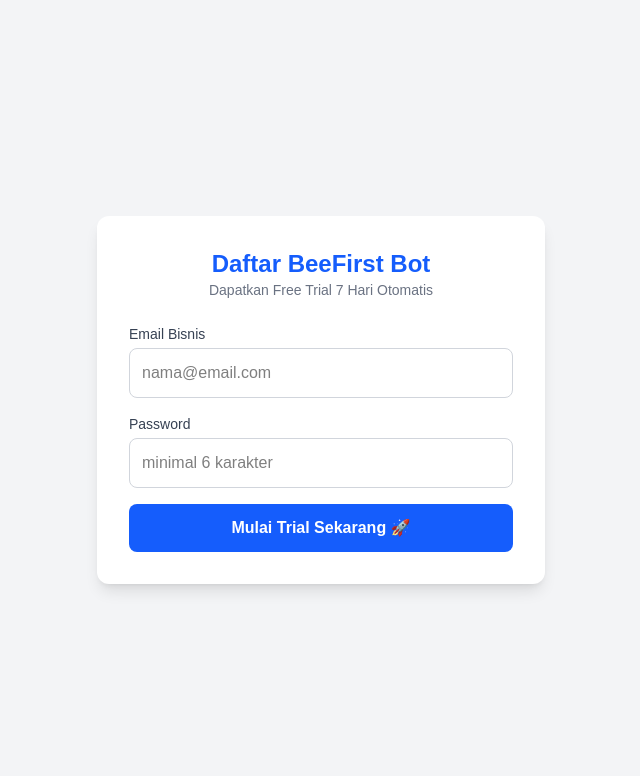
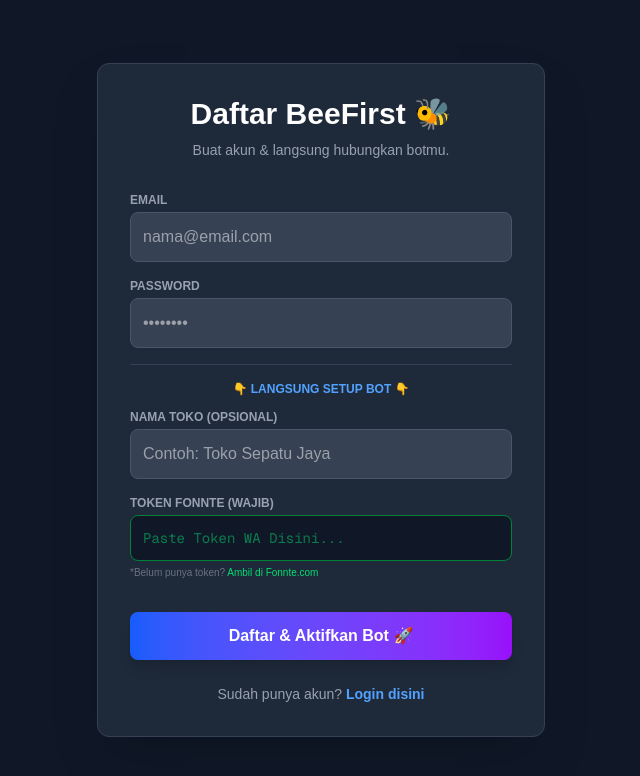
Before and after one commit to sonahaiqal-dev/beefirst-bot, a Next.js app: page /register in a window 1280 px wide. Shown: the top 776 px of the page, without its empty margins (319-959 px from the left). Built offline with nearby package versions, Linux system fonts and the light colour scheme; no server answers.

Commit message:
Pasang otak AI Groq

```diff
--- a/app/register/page.tsx
+++ b/app/register/page.tsx
@@ -2,81 +2,140 @@
 import { useState } from 'react'
 import { supabase } from '@/lib/supabaseClient'
 import { useRouter } from 'next/navigation'
+import Link from 'next/link'
 
 export default function Register() {
   const [email, setEmail] = useState('')
   const [password, setPassword] = useState('')
+  // Tambahan Form Baru:
+  const [token, setToken] = useState('')
+  const [storeName, setStoreName] = useState('')
+
   const [loading, setLoading] = useState(false)
-  const [msg, setMsg] = useState('')
+  const router = useRouter()
 
-  // Fungsi saat tombol Daftar diklik
-  const handleRegister = async (e: React.FormEvent) => {
-    e.preventDefault()
+  const handleRegister = async () => {
+    if (!email || !password || !token) {
+        alert("⚠️ Email, Password, dan Token WA Wajib diisi!")
+        return
+    }
+
     setLoading(true)
-    setMsg('')
+    try {
+      // 1. DAFTAR AKUN BARU (AUTH)
+      const { data: authData, error: authError } = await supabase.auth.signUp({
+        email,
+        password,
+      })
 
-    // 1. Minta Supabase daftarkan user baru
-    const { data, error } = await supabase.auth.signUp({
-      email: email,
-      password: password,
-    })
+      if (authError) throw authError
 
-    if (error) {
-      setMsg('❌ Gagal: ' + error.message)
-    } else {
-      // Jika berhasil, Supabase akan kirim email konfirmasi
-      // Dan Trigger SQL kita akan otomatis bikin data profil + trial 7 hari
-      setMsg('✅ Sukses! Cek email kamu untuk verifikasi.')
+      // 2. JIKA SUKSES, LANGSUNG UPDATE DATA PROFIL (Token & Nama Toko)
+      if (authData.user) {
+        const { error: profileError } = await supabase
+            .from('profiles')
+            .update({
+                fonnte_token: token,
+                store_name: storeName || 'Toko Baru', // Default kalau kosong
+                is_active: true // Langsung nyalakan bot
+            })
+            .eq('id', authData.user.id)
+
+        if (profileError) {
+            console.error("Gagal simpan token:", profileError)
+            // Tetap lanjut, karena akun sudah jadi. Nanti user bisa isi di dashboard.
+        }
+      }
+
+      alert('✅ Registrasi Berhasil! Silakan Login.')
+      router.push('/login')
+
+    } catch (error: any) {
+      alert('❌ Gagal: ' + error.message)
+    } finally {
+      setLoading(false)
     }
-    setLoading(false)
   }
 
   return (
-    <div className="min-h-screen flex items-center justify-center bg-gray-100 p-4">
-      <div className="bg-white p-8 rounded-xl shadow-lg w-full max-w-md">
-        <div className="text-center mb-6">
-          <h1 className="text-2xl font-bold text-blue-600">Daftar BeeFirst Bot</h1>
-          <p className="text-gray-500 text-sm">Dapatkan Free Trial 7 Hari Otomatis</p>
+    <div className="min-h-screen flex items-center justify-center bg-gray-900 p-4">
+      <div className="bg-gray-800 p-8 rounded-xl shadow-2xl w-full max-w-md border border-gray-700">
+
+        <div className="text-center mb-8">
+            <h1 className="text-3xl font-bold text-white mb-2">Daftar BeeFirst 🐝</h1>
+            <p className="text-gray-400 text-sm">Buat akun & langsung hubungkan botmu.</p>
         </div>
 
-        <form onSubmit={handleRegister} className="space-y-4">
+        <div className="space-y-4">
+
+          {/* Email */}
           <div>
-            <label className="block text-sm font-medium text-gray-700 mb-1">Email Bisnis</label>
+            <label className="block text-xs font-bold text-gray-400 mb-1 uppercase">Email</label>
             <input
               type="email"
-              required
-              className="w-full border border-gray-300 rounded-lg p-3 focus:outline-none focus:ring-2 focus:ring-blue-500 text-black"
+              className="w-full bg-gray-700 text-white border border-gray-600 p-3 rounded-lg focus:ring-2 focus:ring-blue-500 outline-none"
               placeholder="nama@email.com"
               value={email}
               onChange={(e) => setEmail(e.target.value)}
             />
           </div>
+
+          {/* Password */}
           <div>
-            <label className="block text-sm font-medium text-gray-700 mb-1">Password</label>
+            <label className="block text-xs font-bold text-gray-400 mb-1 uppercase">Password</label>
             <input
               type="password"
-              required
-              className="w-full border border-gray-300 rounded-lg p-3 focus:outline-none focus:ring-2 focus:ring-blue-500 text-black"
-              placeholder="minimal 6 karakter"
+              className="w-full bg-gray-700 text-white border border-gray-600 p-3 rounded-lg focus:ring-2 focus:ring-blue-500 outline-none"
+              placeholder="••••••••"
               value={password}
               onChange={(e) => setPassword(e.target.value)}
             />
           </div>
 
+          <div className="border-t border-gray-700 my-4 pt-4">
+             <p className="text-xs text-blue-400 mb-3 font-bold text-center">👇 LANGSUNG SETUP BOT 👇</p>
+
+             {/* Nama Toko */}
+             <div className="mb-4">
+                <label className="block text-xs font-bold text-gray-400 mb-1 uppercase">Nama Toko (Opsional)</label>
+                <input
+                type="text"
+                className="w-full bg-gray-700 text-white border border-gray-600 p-3 rounded-lg focus:ring-2 focus:ring-blue-500 outline-none"
+                placeholder="Contoh: Toko Sepatu Jaya"
+                value={storeName}
+                onChange={(e) => setStoreName(e.target.value)}
+                />
+            </div>
+
+             {/* Token Fonnte (WAJIB) */}
+             <div>
+                <label className="block text-xs font-bold text-gray-400 mb-1 uppercase">Token Fonnte (Wajib)</label>
+                <input
+                type="text"
+                className="w-full bg-gray-900 text-green-400 border border-green-700 p-3 rounded-lg focus:ring-2 focus:ring-green-500 outline-none font-mono text-sm"
+                placeholder="Paste Token WA Disini..."
+                value={token}
+                onChange={(e) => setToken(e.target.value)}
+                />
+                <p className="text-[10px] text-gray-500 mt-1">
+                    *Belum punya token? <a href="https://fonnte.com" target="_blank" className="text-green-400 hover:underline">Ambil di Fonnte.com</a>
+                </p>
+            </div>
+          </div>
+
           <button
-            type="submit"
+            onClick={handleRegister}
             disabled={loading}
-            className="w-full bg-blue-600 text-white font-bold py-3 rounded-lg hover:bg-blue-700 transition disabled:bg-gray-400"
+            className="w-full bg-gradient-to-r from-blue-600 to-purple-600 hover:from-blue-500 hover:to-purple-500 text-white font-bold py-3 rounded-lg transition shadow-lg mt-4 disabled:opacity-50"
           >
-            {loading ? 'Sedang Mendaftarkan...' : 'Mulai Trial Sekarang 🚀'}
+            {loading ? 'Mendaftarkan...' : 'Daftar & Aktifkan Bot 🚀'}
           </button>
-        </form>
+        </div>
 
-        {msg && (
-          <div className={`mt-6 p-3 text-sm text-center rounded-lg ${msg.includes('Gagal') ? 'bg-red-100 text-red-600' : 'bg-green-100 text-green-700'}`}>
-            {msg}
-          </div>
-        )}
+        <p className="mt-6 text-center text-gray-400 text-sm">
+          Sudah punya akun? <Link href="/login" className="text-blue-400 hover:text-blue-300 font-bold">Login disini</Link>
+        </p>
+
       </div>
     </div>
   )
```
